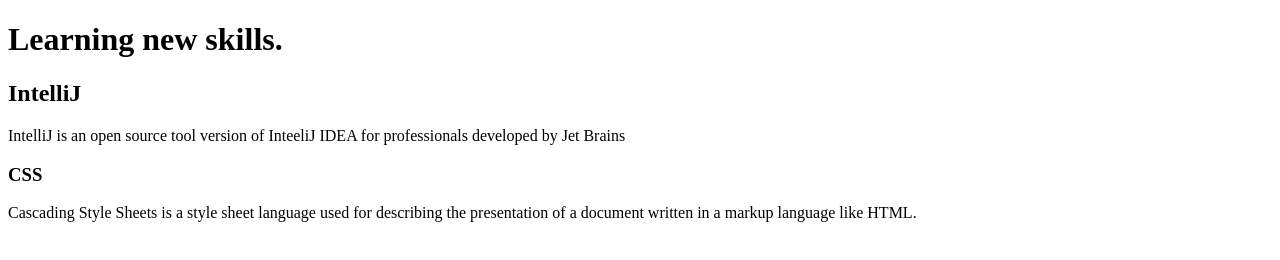
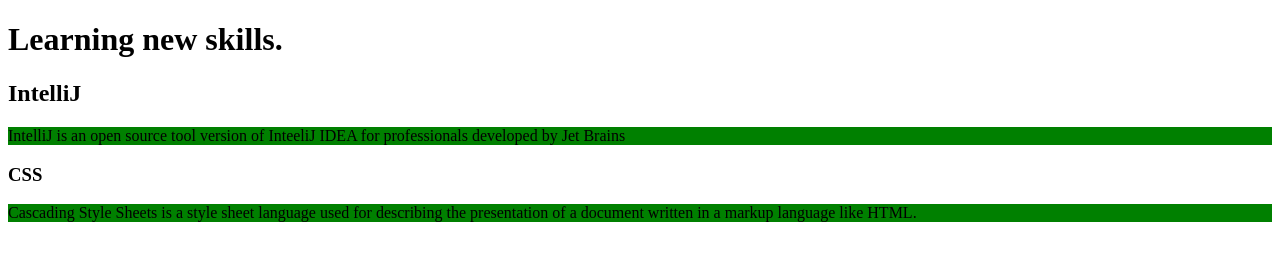
Before and after one commit to mahavinay/new_venture, a plain HTML site: page FirstTest.html in a window 1280 px wide. Drawn offline with Linux system fonts and the light colour scheme.

Commit message:
Added Stylesheet to my HTML

```diff
--- a/FirstTest.html
+++ b/FirstTest.html
@@ -3,7 +3,7 @@
 <head>
     <meta charset="UTF-8">
     <title>New Experience</title>
- <!--<link rel="stylesheet" href="MyStylesheet.css">-->
+ <link rel="stylesheet" href="MyStylesheet.css">
 </head>
 <body>
     <p>
@@ -12,10 +12,12 @@
          <p>
             IntelliJ is an open source tool version of InteeliJ IDEA for professionals developed by Jet Brains
         </p>
-        <h3> CSS </h3>
-        <p>
+        <div>
+            <h3> CSS </h3>
+            <p>
             Cascading Style Sheets is a style sheet language used for describing the presentation of a document written in a markup language like HTML.
-        </p>
+            </p>
+        </div>
 
 </body>
 </html>
--- a/MyStylesheet.css
+++ b/MyStylesheet.css
@@ -1,4 +1,6 @@
 p
 {
-    background-color:green;
+background-color:Green;
+/*font-size:2em;*/
+
 }
```
